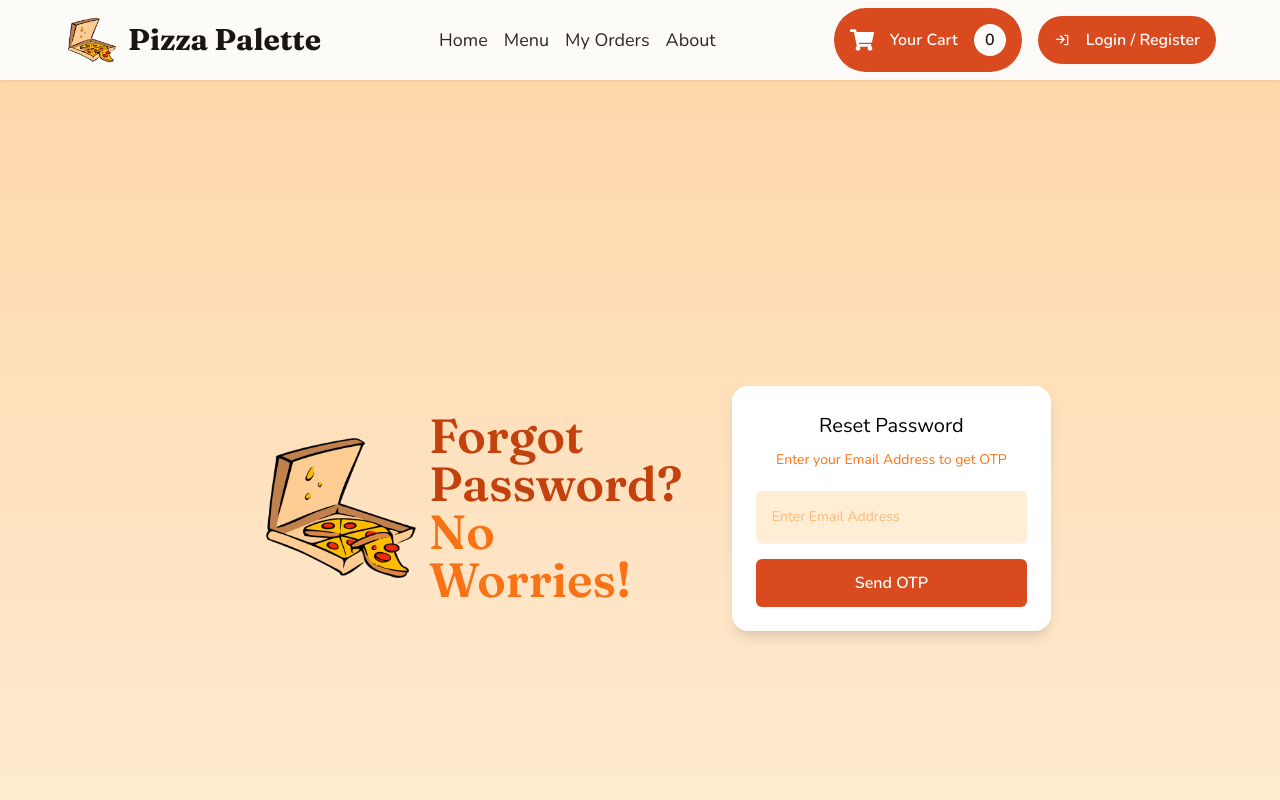
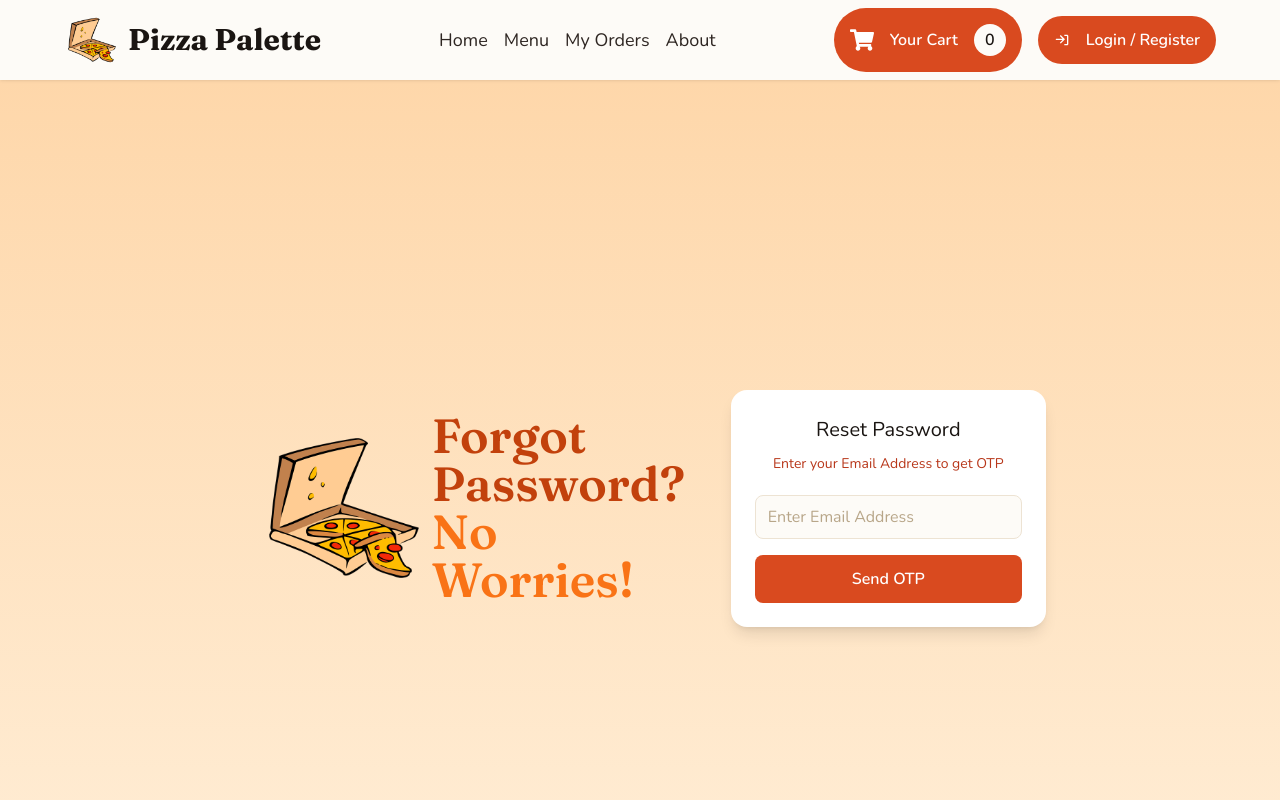
Before and after one commit to itxSaaad/pizza-palette-app-mern-OIBSIP-task-1, a React (Vite) app in the folder client/: page /forget-pwd in a window 1280 px wide. Shown: the top 800 px of the page. Built offline with nearby package versions, Linux system fonts and the light colour scheme.

Commit message:
feat(design-system): restyle EmailForm onto design tokens, migrate to Input primitive

```diff
--- a/client/src/components/ui/Auth/ForgetPassword/EmailForm.jsx
+++ b/client/src/components/ui/Auth/ForgetPassword/EmailForm.jsx
@@ -8,6 +8,7 @@ import { setPasswordResetEmail } from '../../../../redux/slices/userSlice';
 
 // Import Components
 import Button from '../../Button';
+import Input from '../../Input';
 import Loader from '../../Loader';
 import Message from '../../Message';
 
@@ -29,6 +30,7 @@ function EmailForm({ setCurrentStep }) {
       setCurrentStep('OTPForm');
     }
   }, [userForgotPasswordSuccess, setCurrentStep]);
+
   return (
     <>
       {loading ? (
@@ -37,36 +39,23 @@ function EmailForm({ setCurrentStep }) {
         </div>
       ) : (
         <form className="w-full" onSubmit={submitHandler}>
-          <p className="text-center text-black text-xl leading-relaxed">
+          <p className="text-center text-neutral-900 text-xl leading-relaxed">
             Reset Password
             <br />
-            <span className="text-sm text-orange-500">
-              Enter your Email Address to get OTP
-            </span>
+            <span className="text-sm text-primary-600">Enter your Email Address to get OTP</span>
           </p>
-          {userForgotPasswordError && (
-            <Message>{userForgotPasswordError}</Message>
-          )}
+          {userForgotPasswordError && <Message>{userForgotPasswordError}</Message>}
           <div className="w-full my-4">
-            <label htmlFor="email" className="sr-only">
-              Email
-            </label>
-
-            <div className="flex justify-center items-center w-full">
-              <input
-                type="email"
-                id="email"
-                value={email}
-                placeholder="Enter Email Address"
-                onChange={(e) => {
-                  setEmail(e.target.value);
-                }}
-                required
-                className="w-full text-orange-600 bg-orange-100 placeholder-orange-300 rounded-md p-4 pr-12 text-sm shadow-sm"
-              />
-            </div>
+            <Input
+              name="email"
+              type="email"
+              value={email}
+              placeholder="Enter Email Address"
+              onChange={(e) => setEmail(e.target.value)}
+              required
+            />
           </div>
-          <Button type="submit" variant="primary" className="w-full rounded-md">
+          <Button type="submit" variant="primary" fullWidth className="rounded-control">
             Send OTP
           </Button>
         </form>
```
